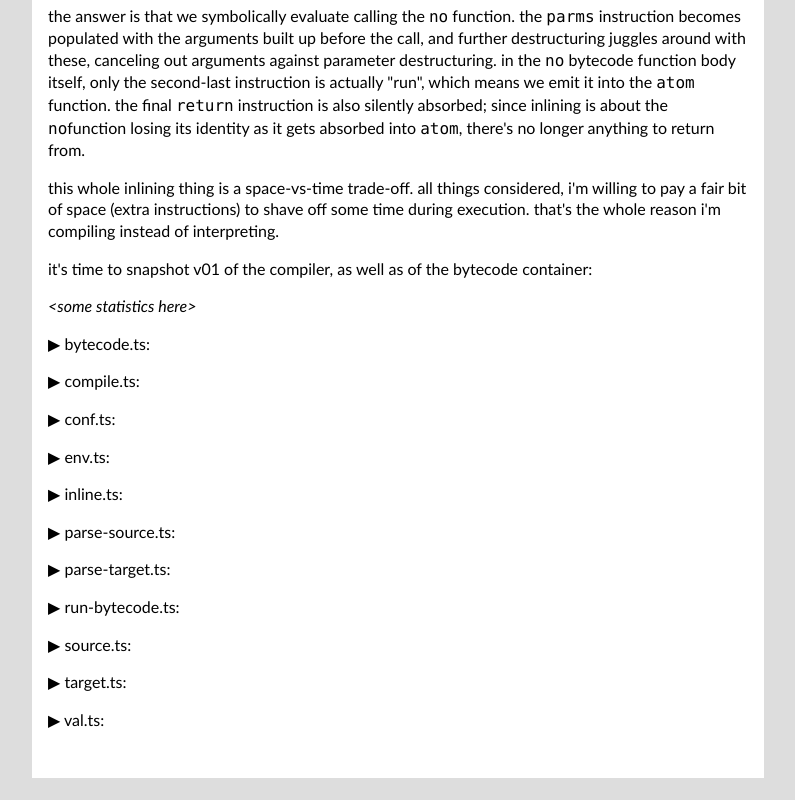
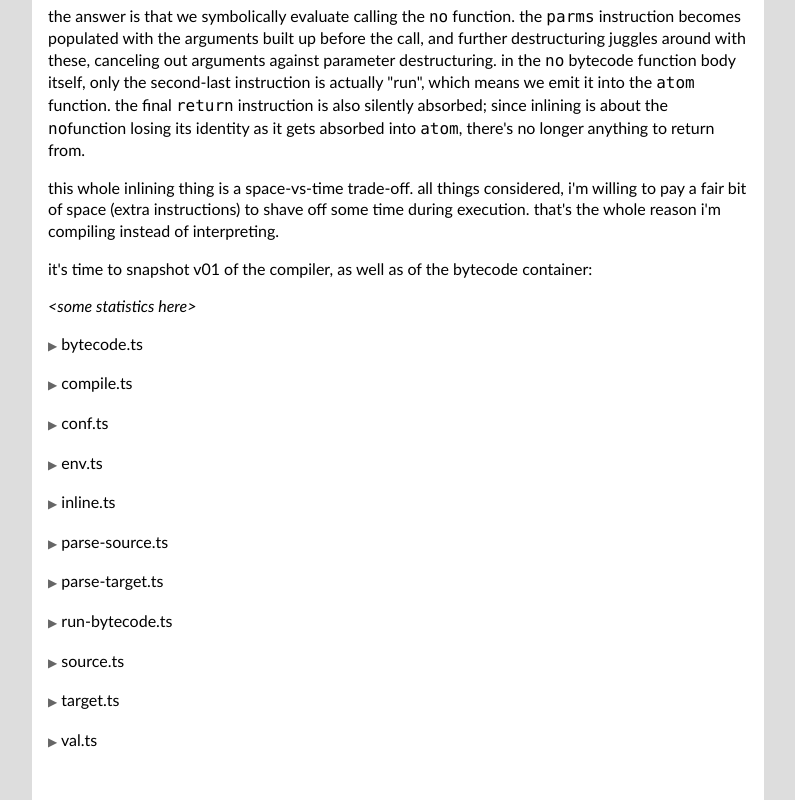
Before and after one commit to masak/syntax-driven, a React (Create React App) app: page / in a window 1280 px wide. Shown: the part 1415-2215 px from the top of the page, without its empty margins (242-1037 px from the left). Before the commit the page ends 2193 px from the top, so only its background shows below. Built offline with nearby package versions, Linux system fonts and the light colour scheme.

Commit message:
Shrink triangle, hide colon

```diff
--- a/src/App.css
+++ b/src/App.css
@@ -81,3 +81,8 @@ pre code {
 .less-important {
   color: #999;
 }
+
+.triangle {
+  font-size: 12px;
+  color: #666;
+}
--- a/src/components/SourceListing.js
+++ b/src/components/SourceListing.js
@@ -44,9 +44,12 @@ const SourceListing = (props) => {
     return (
       <div class="source-listing">
         <p onClick={handleClick}>
-          {expanded ? downPointingTriangle : rightPointingTriangle}
+          <span class="triangle">
+            {expanded ? downPointingTriangle : rightPointingTriangle}
+          </span>
           {" "}
-          {props.fileName}:
+          {props.fileName}
+          {expanded ? ":" : ""}
         </p>
         <pre class="source-listing" style={expanded ? VISIBLE : HIDDEN}>
           <code>{sourceText}</code>
```
